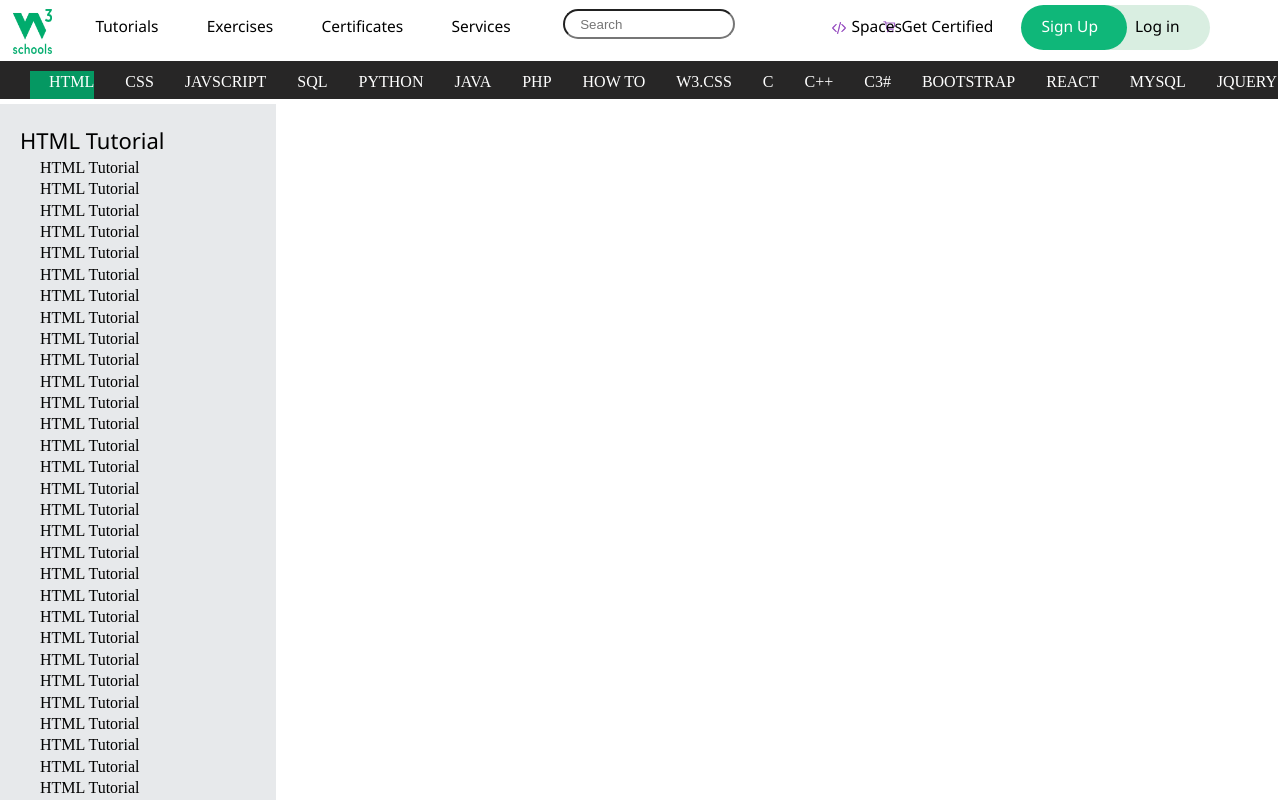
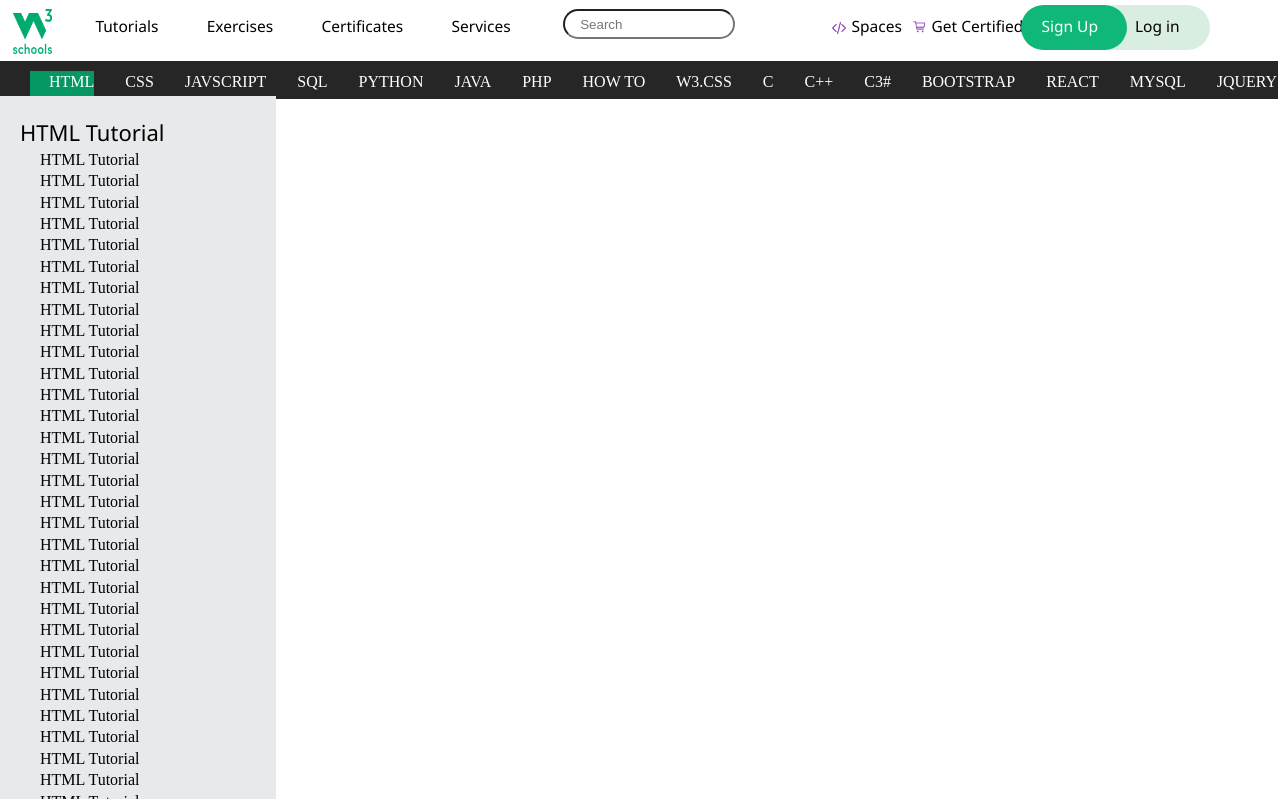
Before and after one commit to MuhammadFazeelRaza/CSS-Assingment-6, a plain HTML site: page index.html in a window 1280 px wide. Drawn offline with Linux system fonts and the light colour scheme.

Commit message:
Update index.html

```diff
--- a/index.html
+++ b/index.html
@@ -74,7 +74,7 @@
                 border-radius: 30px;
 position: absolute;
 margin-right: 70px;
-left: 880px;
+left: 910px;
 width: 18%;
 }
         #set2{
@@ -140,7 +140,7 @@ background-color: #0fb779;
         }
        #VL{
         position: absolute;
-        top: 13%;
+        top: 12%;
         background-color: #E7E9EB;
         width: 20%;
         overflow: scroll;
```
